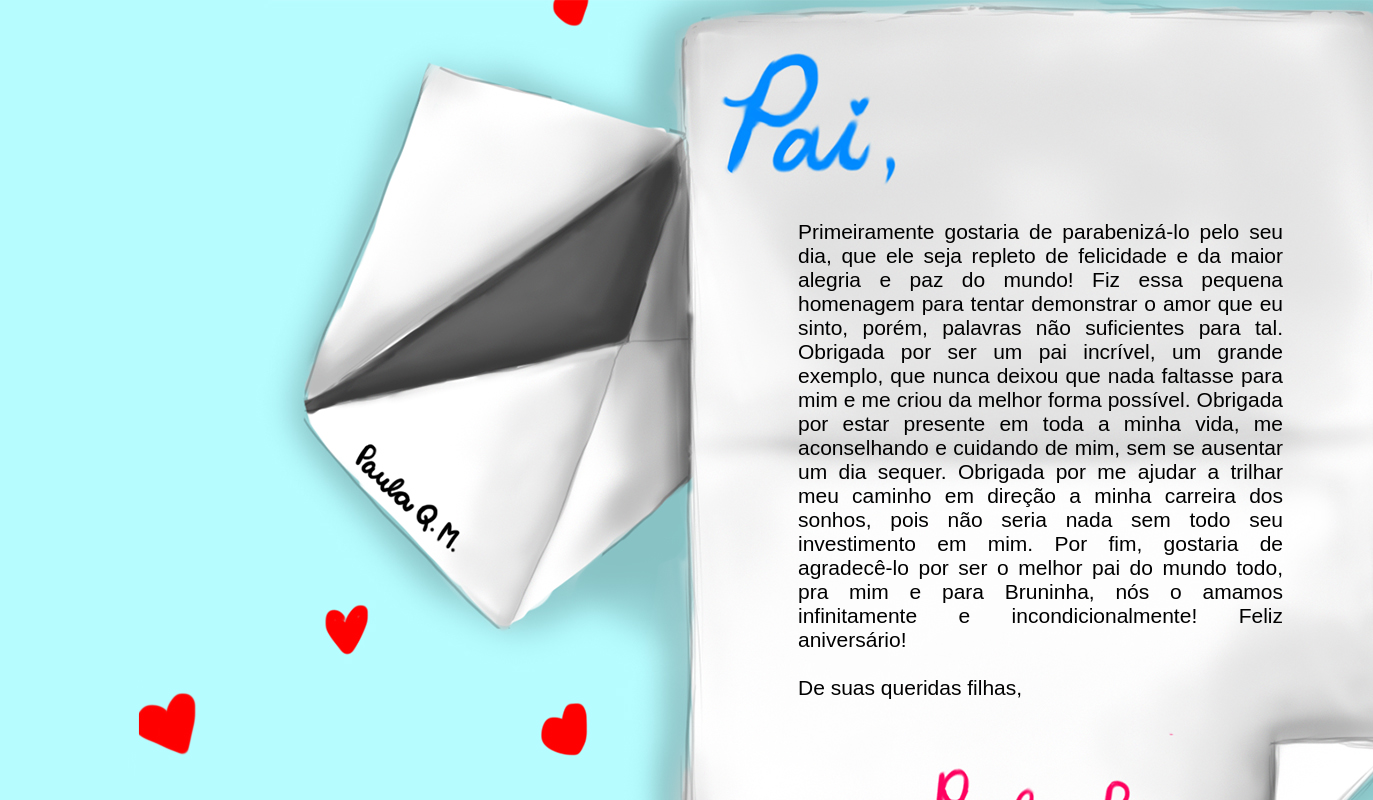
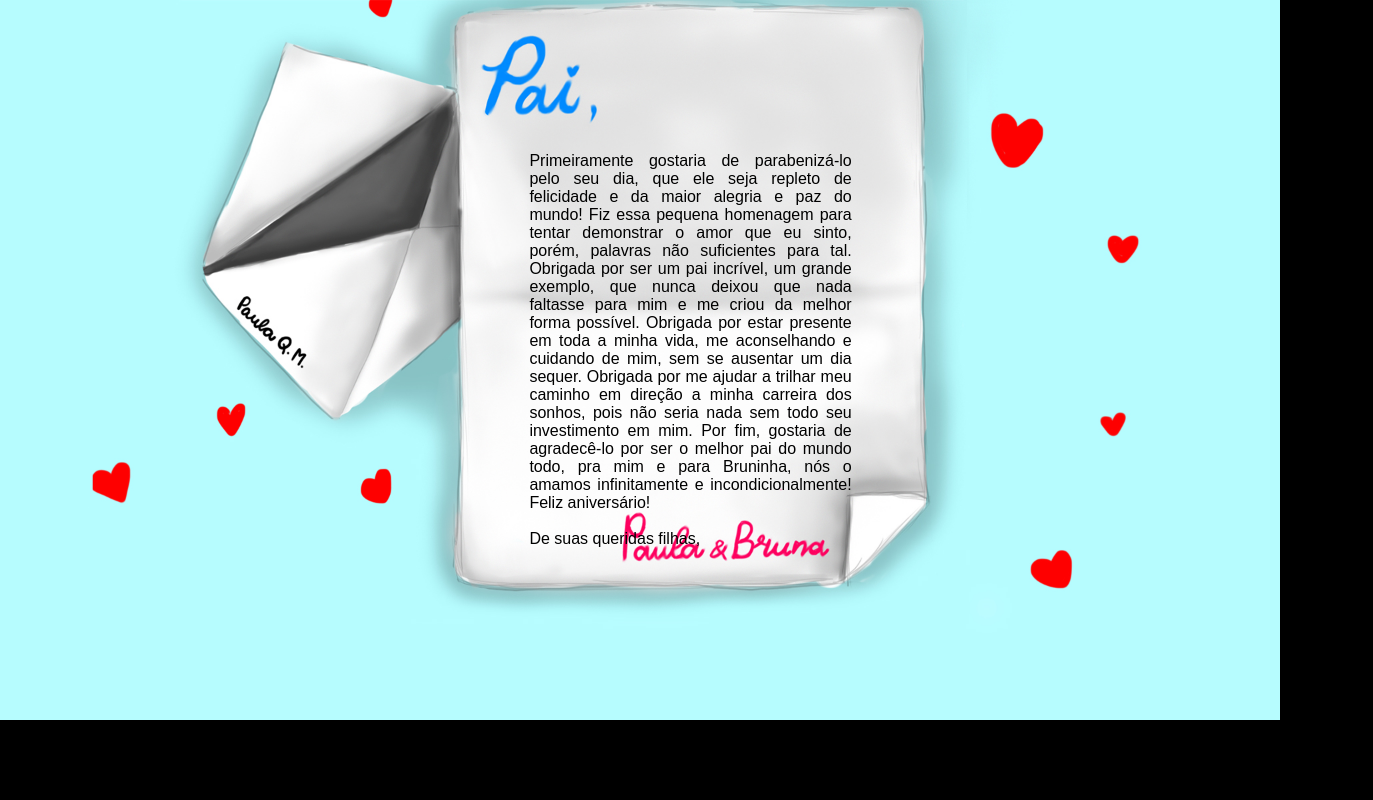
Before and after one commit to paulaqdm/felizaniversario, a plain HTML site: page pagina2.html in a window 1280 px wide. Shown: the whole page, 1373 px wide, since content can reach past the window. Drawn offline with Linux system fonts and the light colour scheme.

Commit message:
Add files via upload

```diff
--- a/meuestilo.css
+++ b/meuestilo.css
@@ -14,17 +14,23 @@
 }
 
 
+
 	.btns {
 	text-align:center;
-	margin-top: 400px;
+	width: 100%;
+	height: 100%;
+	margin: 0;
+	padding:0;
+	position:  fixed;
 	}
 
 	.texto {
-    width: 485px;
-	margin-top: 130px;
-	margin-left: 700px;
-	padding: 90px;
-
+	height: 100%;
+    width: 25.5%;
+	margin-top: 7%;
+	margin-left: 36.25%;
+	padding:5%;
+	position: relative;
 	}
 
 	.efeito {
@@ -48,6 +54,9 @@
 	}
 
 	.botao{
+
+
+		margin-top: 400px;
 		background: #004b6b;
 
 	}
@@ -70,8 +79,8 @@
 	#font6{
 
 	font-family:Arial;
-	font-size:21px;
-	color:#fffffff;
+	font-size:15;
+	color:black;
 	position:relative;
 
 }
--- a/pagina2.html
+++ b/pagina2.html
@@ -3,11 +3,21 @@
 <head>
 <meta charset="utf-8">
 <link href="meuestilo.css" type="text/css" rel="stylesheet">
+<title>Feliz aniversário!</title>
+<style>
+
+	body{
+	background-image:url(papai3.jpg);
+	background-attachment: fixed;
+	background-size: 100%;
+	background-repeat: no-repeat;
+	background-color: #000;
+	}
+
+</style>
 </head>
 
-<title>Feliz aniversário!</title>
 <body>
-<body background="papai3.jpg" bgproperties="fixed">
 
 	<div class= "texto" align="justify">
 	<font id="font6" align="justify">Primeiramente gostaria de parabenizá-lo pelo seu dia, que ele seja repleto de felicidade e da maior alegria e paz do mundo! Fiz essa pequena homenagem para tentar demonstrar o amor que eu sinto, porém, palavras não suficientes para tal. Obrigada por ser um pai incrível, um grande exemplo, que nunca deixou que nada faltasse para mim e me criou da melhor forma possível. Obrigada por estar presente em toda a minha vida, me aconselhando e cuidando de mim, sem se ausentar um dia sequer. Obrigada por me ajudar a trilhar meu caminho em direção a minha carreira dos sonhos, pois não seria nada sem todo seu investimento em mim. Por fim, gostaria de agradecê-lo por ser o melhor pai do mundo todo, pra mim e para Bruninha, nós o amamos infinitamente e incondicionalmente! Feliz aniversário!<br><br>De suas queridas filhas,</font>
```
Also changed, not shown: index.html (+13 -3 lines).
